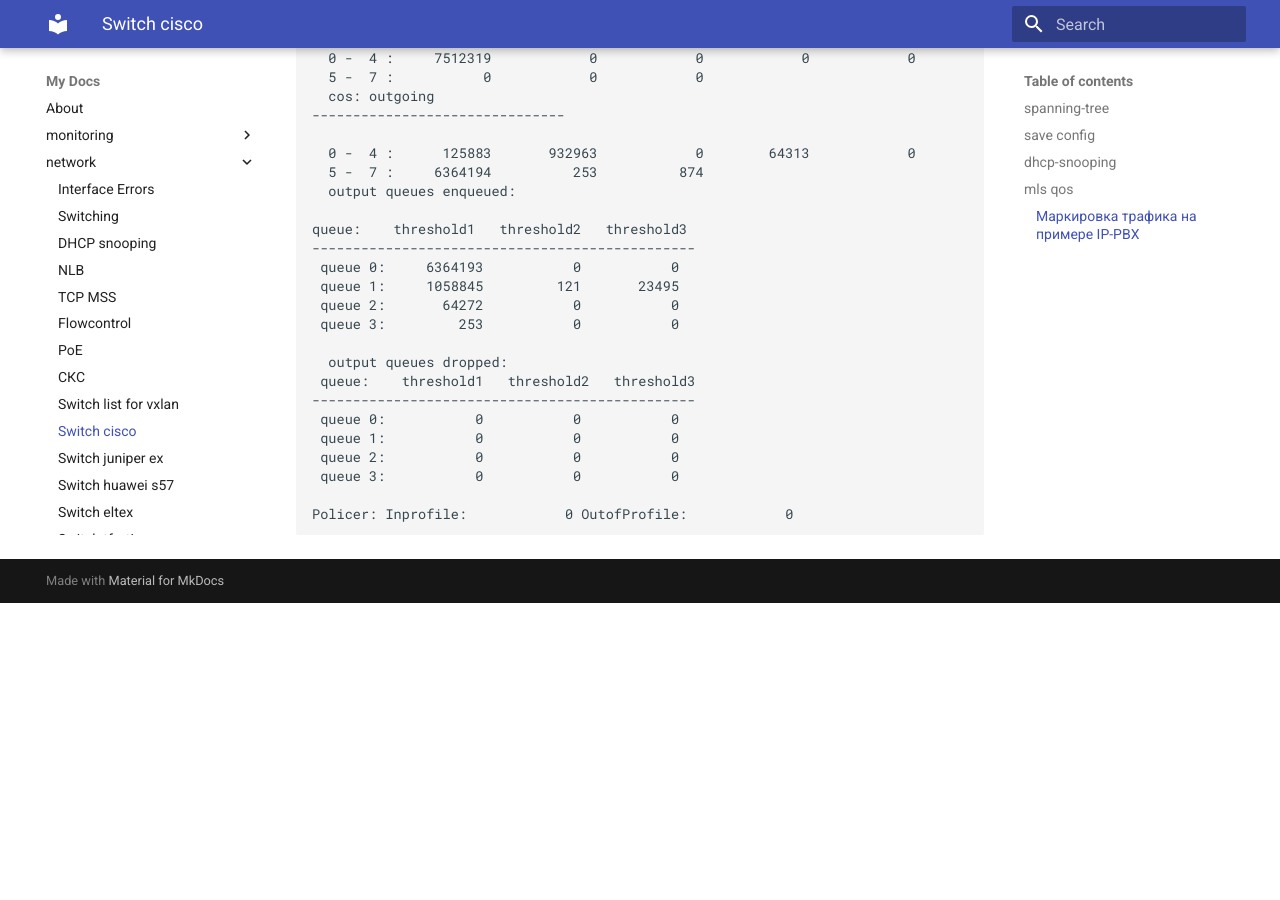
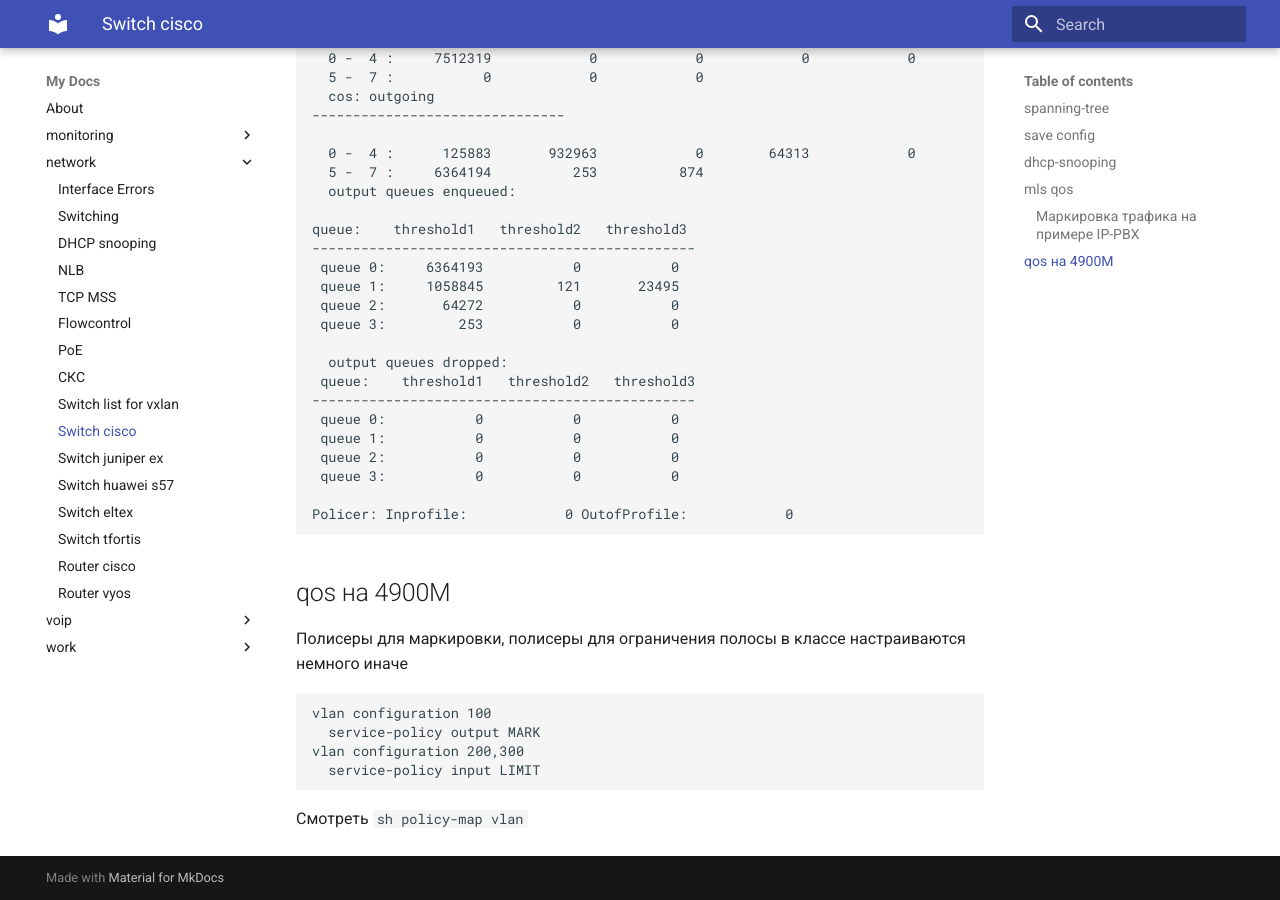
Before and after one commit to v98765/v98765.github.io, an MkDocs documentation site: the page built from docs/network/cisco_sw.md, in a window 1280 px wide and 900 px high, scrolled down 9752 px. Built offline with MkDocs 1.6.1 and Material for MkDocs 9.7.7, drawn with Linux system fonts in a browser that asks for light colours; before the commit the page ends 10355 px from its top, so only the background shows below that.

Commit message:
policer 4900m

````diff
--- a/docs/network/cisco_sw.md
+++ b/docs/network/cisco_sw.md
@@ -390,3 +390,14 @@
 
 Policer: Inprofile:            0 OutofProfile:            0
 ```
+
+## qos на 4900M
+
+Полисеры для маркировки, полисеры для ограничения полосы в классе настраиваются немного иначе
+```text
+vlan configuration 100
+  service-policy output MARK
+vlan configuration 200,300
+  service-policy input LIMIT
+```
+Смотреть `sh policy-map vlan`
````
